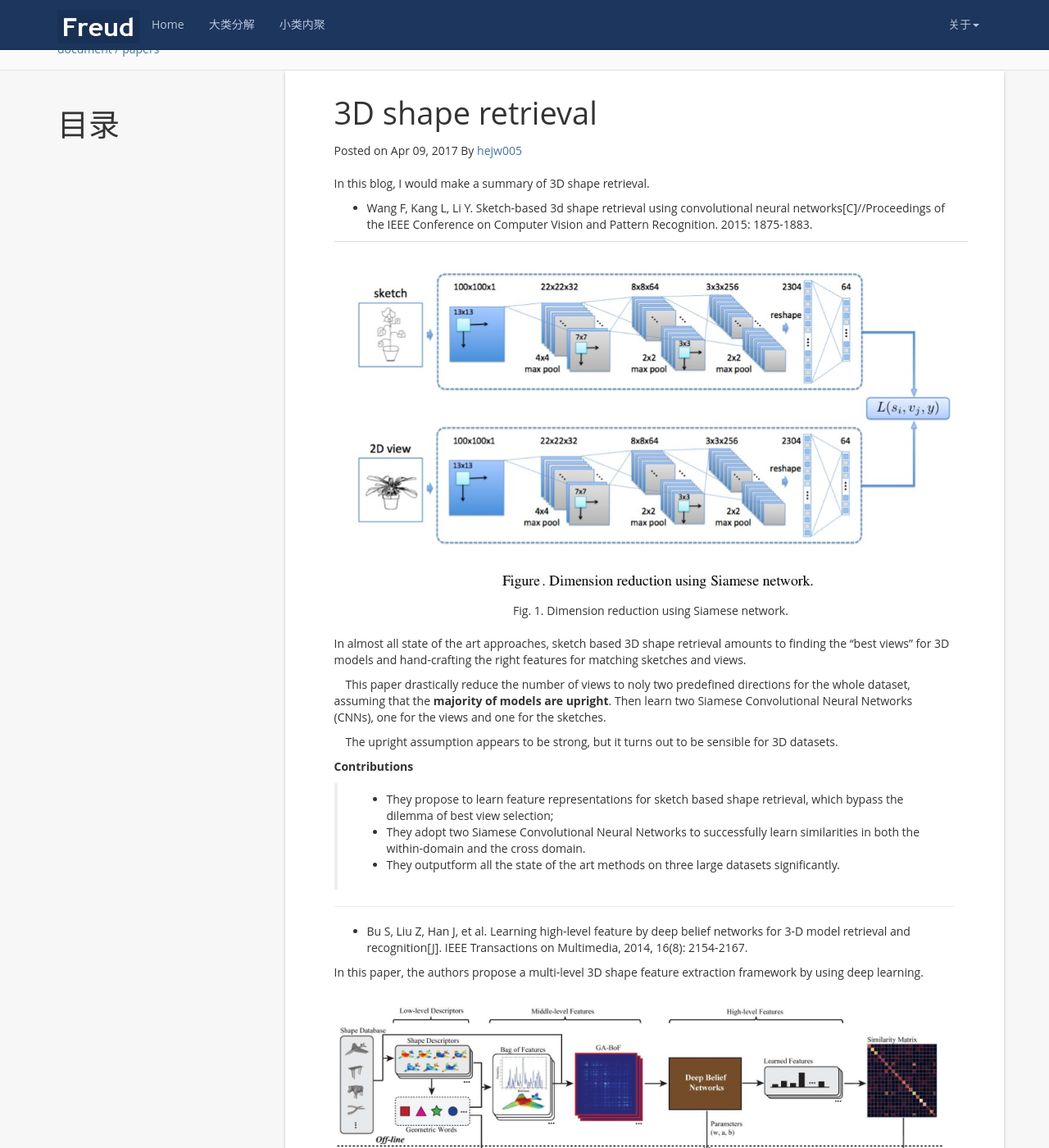
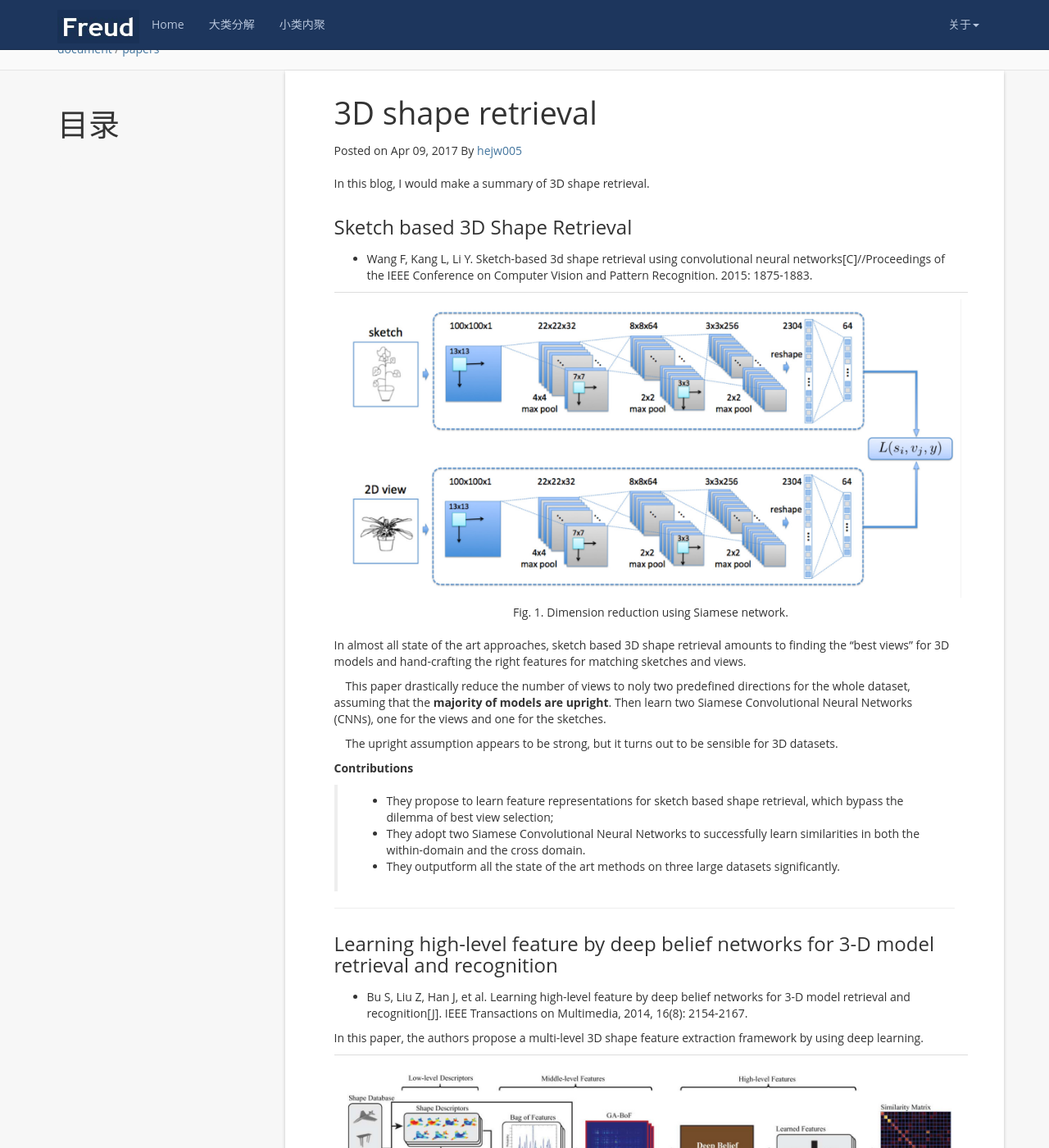
Before and after one commit to h005/h005.github.io, a Jekyll site: the page built from _posts/2017-04-09-3D CNN.md, in a window 1280 px wide and 1400 px high, scrolled down 231 px. Shown: the whole window at 82% size. Built offline with Jekyll 4.4.1, drawn with Linux system fonts in a browser that asks for light colours; nearby versions of some CDN libraries; comment, search, counter and statistics services are not loaded; some of the changed text lies outside the part shown.

Commit message:
modify the image showing problem

```diff
--- a/_posts/2017-04-09-3D CNN.md
+++ b/_posts/2017-04-09-3D CNN.md
@@ -9,6 +9,8 @@
 ---
 
 In this blog, I would make a summary of 3D shape retrieval.
+
+### Sketch based 3D Shape Retrieval
 
 * Wang F, Kang L, Li Y. Sketch-based 3d shape retrieval using convolutional neural networks[C]//Proceedings of the IEEE Conference on Computer Vision and Pattern Recognition. 2015: 1875-1883.
 
@@ -34,13 +36,14 @@
 
 ---
 
+### Learning high-level feature by deep belief networks for 3-D model retrieval and recognition
+
 * Bu S, Liu Z, Han J, et al. Learning high-level feature by deep belief networks for 3-D model retrieval and recognition[J]. IEEE Transactions on Multimedia, 2014, 16(8): 2154-2167.
 
 In this paper, the authors propose a multi-level 3D shape feature extraction framework by using deep learning.
 
-![pipline]({{site.url}}/assets/3dShape/LearningHighLevelFeaturebyDeepBeliefNetwroksfor3DModel.jpg)
-
-
+<!-- ![pipline]({{site.url}}/assets/3dShape/LearningHighLevelFeaturebyDeepBeliefNetwroksfor3DModel.jpg) -->
+{% include image.html url="/assets/3dShape/LearningHighLevelFeaturebyDeepBeliefNetwroksfor3DModel.jpg" description="Fig. 2. Flowchart of the proposed method." %}
 ---
 
 * Xie J, Dai G, Zhu F, et al. DeepShape: Deep-Learned Shape Descriptor for 3D Shape Retrieval[J]. IEEE Transactions on Pattern Analysis and Machine Intelligence, 2016.
```
Also changed, not shown: assets/3dShape/LearningHighLevelFeaturebyDeepBeliefNetwroksfor3DModel.jpg, assets/3dShape/sketch_based3DShapeRetrieval.jpg.
